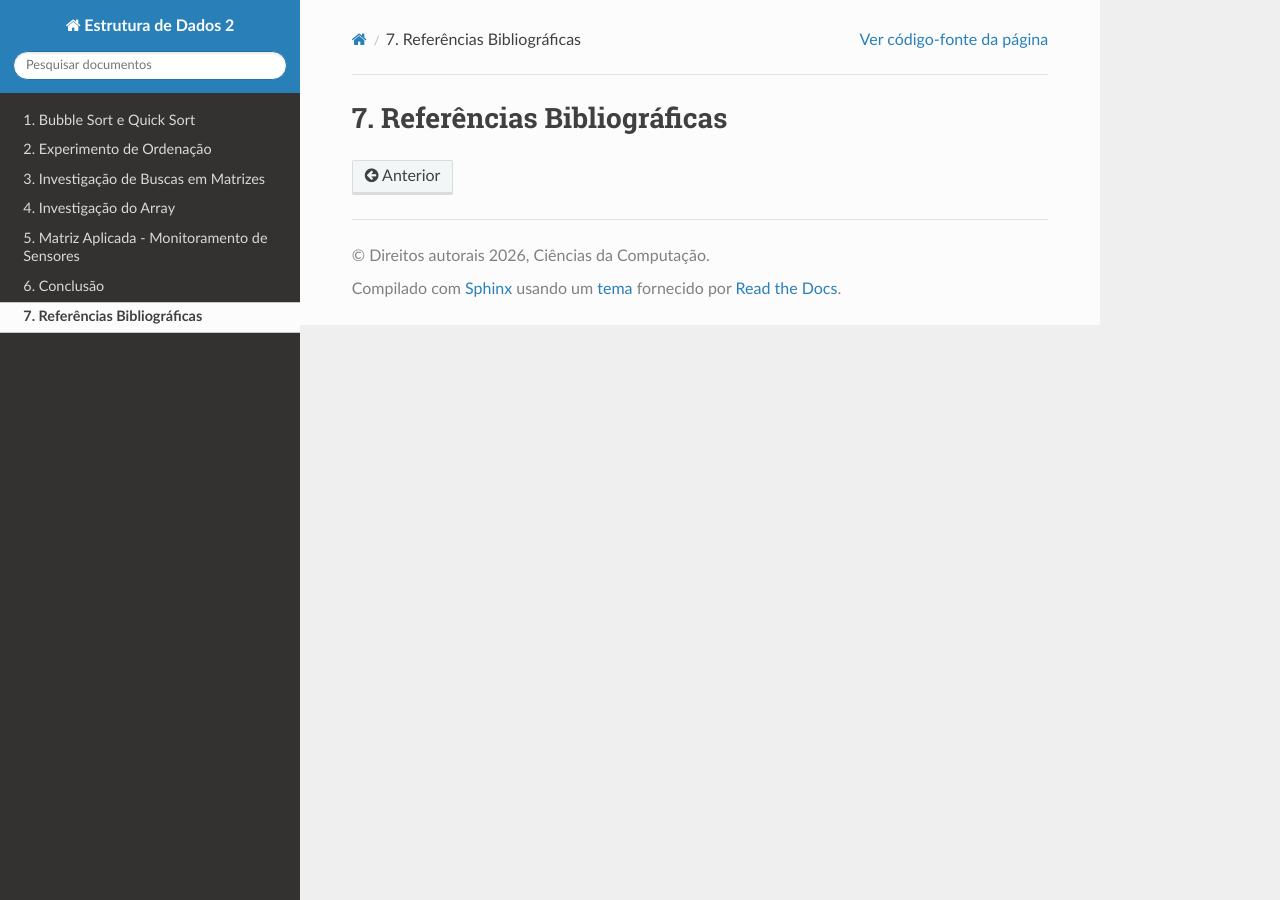
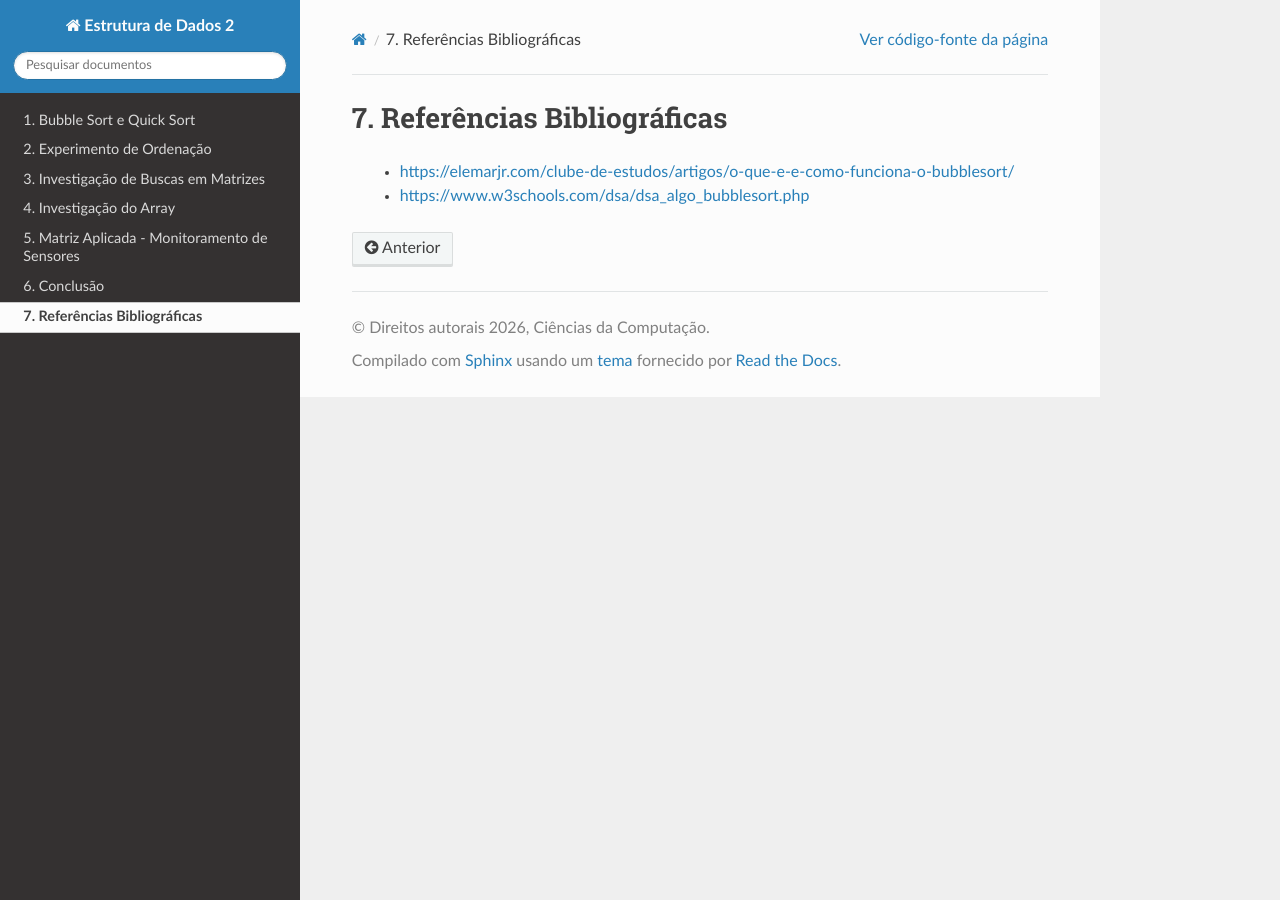
Before and after one commit to sofiaestrelab/Estrutura_de_Dados_2, a Sphinx documentation site: the page built from docs/source/referencias.rst, in a window 1280 px wide. Built offline with Sphinx 7.4.7 and the Read the Docs theme 3.1.0, drawn with Linux system fonts in a browser that asks for light colours; some of the changed lines change nothing that is shown.

Commit message:
Update references in referencias.rst
Added links to bubble sort references.

```diff
--- a/docs/source/referencias.rst
+++ b/docs/source/referencias.rst
@@ -1,2 +1,5 @@
 Referências Bibliográficas
 ===========================
+
+  - https://elemarjr.com/clube-de-estudos/artigos/o-que-e-e-como-funciona-o-bubblesort/
+  - https://www.w3schools.com/dsa/dsa_algo_bubblesort.php
```
